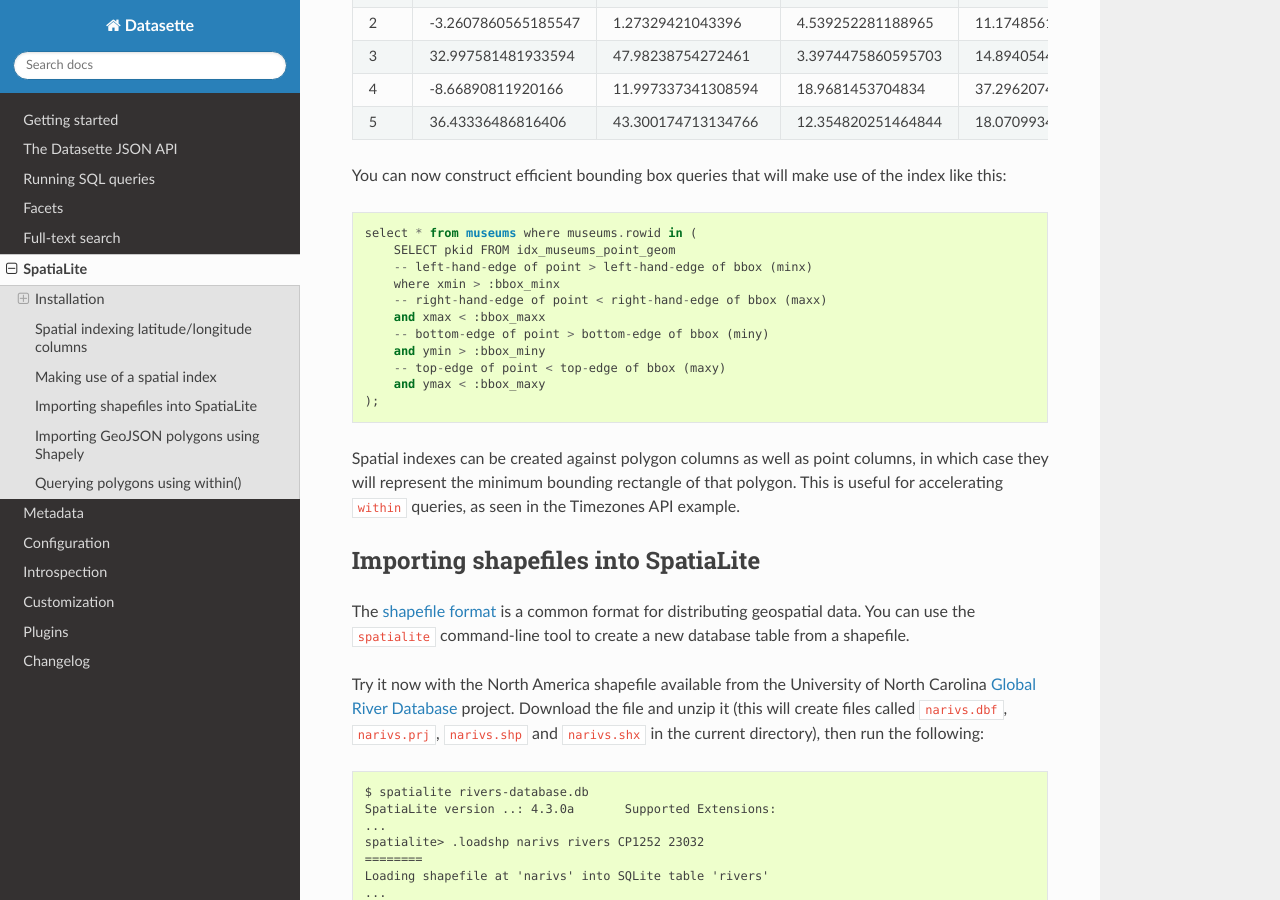
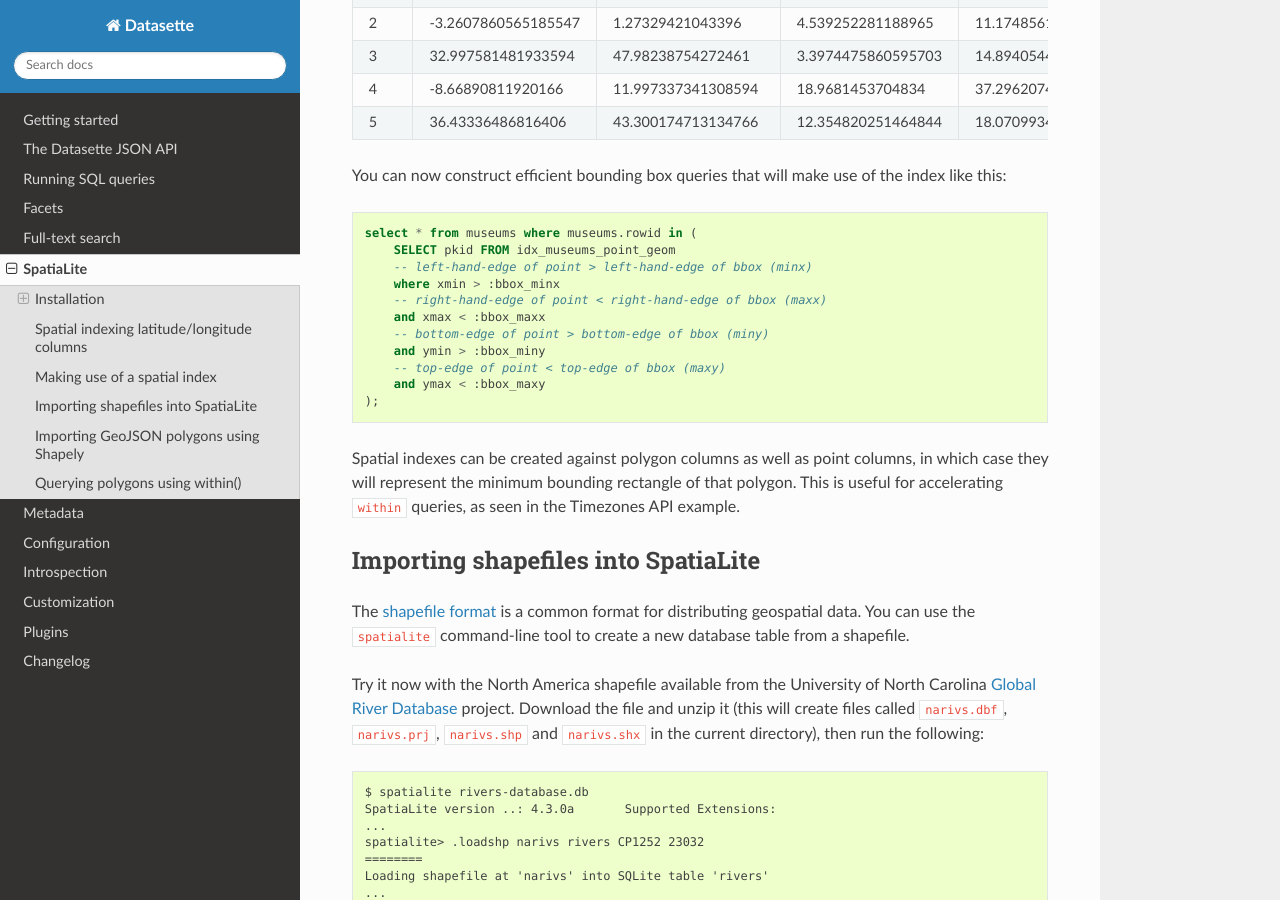
Before and after one commit to simonw/datasette, a Sphinx documentation site: the page built from docs/spatialite.rst, in a window 1280 px wide and 900 px high, scrolled down 2092 px. Built offline with Sphinx 7.4.7 and the Read the Docs theme 2.0.0, drawn with Linux system fonts in a browser that asks for light colours; some of the changed text lies outside the part shown.

Commit message:
SQL syntax highlighting in docs

```diff
--- a/docs/spatialite.rst
+++ b/docs/spatialite.rst
@@ -50,7 +50,9 @@
 Spatial indexing latitude/longitude columns
 ===========================================
 
-Here's a recipe for taking a table with existing latitude and longitude columns, adding a SpatiaLite POINT geometry column to that table, populating the new column and then populating a spatial index::
+Here's a recipe for taking a table with existing latitude and longitude columns, adding a SpatiaLite POINT geometry column to that table, populating the new column and then populating a spatial index:
+
+.. code-block:: python
 
     import sqlite3
     conn = sqlite3.connect('museums.db')
@@ -75,7 +77,9 @@
 
 SpatiaLite spatial indexes are R*Trees. They allow you to run efficient bounding box queries using a sub-select, with a similar pattern to that used for :ref:`full_text_search_custom_sql`.
 
-In the above example, the resulting index will be called ``idx_museums_point_geom``. This takes the form of a SQLite virtual table. You can inspect its contents using the following query::
+In the above example, the resulting index will be called ``idx_museums_point_geom``. This takes the form of a SQLite virtual table. You can inspect its contents using the following query:
+
+.. code-block:: sql
 
     select * from idx_museums_point_geom limit 10;
 
@@ -95,7 +99,9 @@
 | 5      |  36.43336486816406   |  43.300174713134766  |  12.354820251464844 |  18.070993423461914 |
 +--------+----------------------+----------------------+---------------------+---------------------+
 
-You can now construct efficient bounding box queries that will make use of the index like this::
+You can now construct efficient bounding box queries that will make use of the index like this:
+
+.. code-block:: sql
 
     select * from museums where museums.rowid in (
         SELECT pkid FROM idx_museums_point_geom
@@ -136,7 +142,9 @@
 
 If you browse to ``http://localhost:8001/rivers-database/rivers`` you will see the new table... but the ``Geometry`` column will contain unreadable binary data (SpatiaLite uses `a custom format based on WKB <https://www.gaia-gis.it/gaia-sins/BLOB-Geometry.html>`_).
 
-The easiest way to turn this into semi-readable data is to use the SpatiaLite ``AsGeoJSON`` function. Try the following using the SQL query interface at ``http://localhost:8001/rivers-database``::
+The easiest way to turn this into semi-readable data is to use the SpatiaLite ``AsGeoJSON`` function. Try the following using the SQL query interface at ``http://localhost:8001/rivers-database``:
+
+.. code-block:: sql
 
     select *, AsGeoJSON(Geometry) from rivers limit 10;
 
@@ -148,7 +156,9 @@
         --load-extension=/usr/local/lib/mod_spatialite.dylib \
         --config sql_time_limit_ms:10000
 
-Now try the following query::
+Now try the following query:
+
+.. code-block:: sql
 
     select *, AsGeoJSON(Geometry) from rivers
     order by length(Geometry) desc limit 10;
@@ -166,7 +176,9 @@
 
 `data.whosonfirst.org/404/227/475/404227475.geojson <https://data.whosonfirst.org/404/227/475/404227475.geojson>`_
 
-Here's Python code to create a SQLite database, enable SpatiaLite, create a places table and then add a record for Wales::
+Here's Python code to create a SQLite database, enable SpatiaLite, create a places table and then add a record for Wales:
+
+.. code-block:: python
 
     import sqlite3
     conn = sqlite3.connect('places.db')
@@ -196,7 +208,9 @@
 Querying polygons using within()
 ================================
 
-The ``within()`` SQL function can be used to check if a point is within a geometry::
+The ``within()`` SQL function can be used to check if a point is within a geometry:
+
+.. code-block:: sql
 
     select
         name
@@ -207,7 +221,9 @@
 
 The ``GeomFromText()`` function takes a string of well-known text. Note that the order used here is ``longitude`` then  ``latitude``.
 
-To run that same ``within()`` query in a way that benefits from the spatial index, use the following::
+To run that same ``within()`` query in a way that benefits from the spatial index, use the following:
+
+.. code-block:: sql
 
     select
         name
```
Also changed, not shown: docs/full_text_search.rst (+15 -5 lines).
